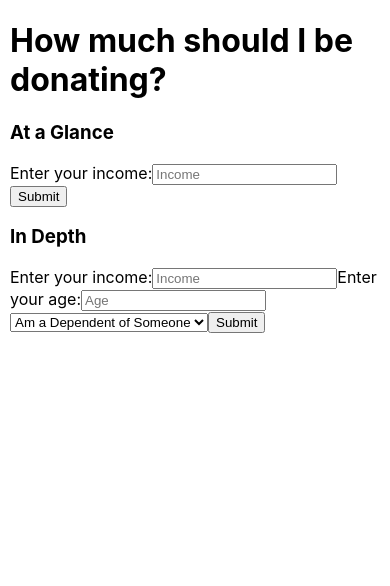
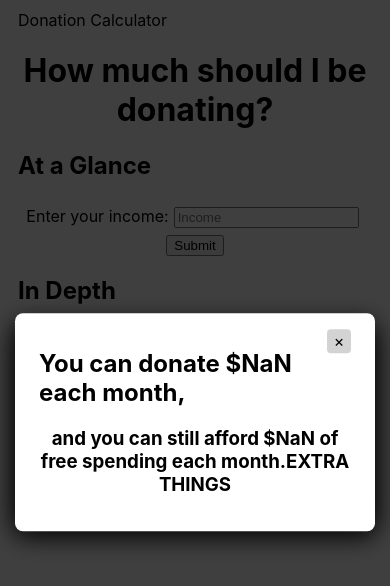
Before and after one commit to cmalatak/donation-calculator, a React (Create React App) app: page / in a window 390 px wide. Shown: the top 586 px of the page. Built offline with nearby package versions, Linux system fonts and the light colour scheme; the HTML template or start-up script is replaced by a standard one.

Commit message:
- update for accessibility compliance - add css styling for responsiveness and some experimentation

```diff
--- /dev/null
+++ b/public/index.html
@@ -0,0 +1,13 @@
+<!DOCTYPE html>
+<html lang="en">
+  <head>
+    <meta charset="utf-8" />
+    <link rel="icon" href="%PUBLIC_URL%/favicon.ico" />
+    <meta name="viewport" content="width=device-width, initial-scale=1" />
+    <meta name="theme-color" content="#000000" />
+    <title>Donation Calculator</title>
+  </head>
+  <body>
+    <div id="root"></div>
+  </body>
+</html>
--- a/src/App.css
+++ b/src/App.css
@@ -1,6 +1,39 @@
+@media (min-width: 320px) and (max-width: 599px) {
   .app {
     margin: 10px;
   }
+
+  h1 {
+    text-align: center;
+  }
+
+  h2 {
+    text-align: start;
+  }
+
+  [class*="arguments"] {
+    display: flex;
+    flex-direction: column;
+    justify-content: space-between;
+  }
+
+  [class*="-calculator"] {
+    text-align: center;
+  }
+
+  label {
+    margin: 6px;
+  }
+
+  input {
+    margin-left: 5px;
+    margin-right: 5px;
+  }
+
+  select {
+    margin-left: 5px;
+  }
+
   .modal {
     position: fixed;
     left: 0;
@@ -20,7 +53,7 @@
     transform: translate(-50%, -50%);
     background-color: white;
     padding: 1rem 1.5rem;
-  width: 40rem;
+    width: 80%;
     border-radius: 0.5rem;
     box-shadow: 0px 7px 25px 0px rgba(0, 0, 0, 0.75);
   }
@@ -42,3 +75,70 @@
     transform: scale(1);
     transition: visibility 0s linear 0s, opacity 0.25s 0s, transform 0.25s;
   }
+}
+
+@media (min-width: 600px) {
+  .app {
+    margin: 10px;
+  }
+
+  [class*="arguments"] {
+    display: flex;
+    justify-content: space-between;
+  }
+
+  label {
+    margin: 6px;
+  }
+
+  input {
+    margin-left: 5px;
+    margin-right: 5px;
+  }
+
+  select {
+    margin-left: 5px;
+  }
+
+  .modal {
+    position: fixed;
+    left: 0;
+    top: 0;
+    width: 100%;
+    height: 100%;
+    background-color: rgba(0, 0, 0, 0.5);
+    opacity: 0;
+    visibility: hidden;
+    transform: scale(1.1);
+    transition: visibility 0s linear 0.25s, opacity 0.25s 0s, transform 0.25s;
+  }
+  .modal-content {
+    position: absolute;
+    top: 50%;
+    left: 50%;
+    transform: translate(-50%, -50%);
+    background-color: white;
+    padding: 1rem 1.5rem;
+    width: 80%;
+    border-radius: 0.5rem;
+    box-shadow: 0px 7px 25px 0px rgba(0, 0, 0, 0.75);
+  }
+  .close-button {
+    float: right;
+    width: 1.5rem;
+    line-height: 1.5rem;
+    text-align: center;
+    cursor: pointer;
+    border-radius: 0.25rem;
+    background-color: lightgray;
+  }
+  .close-button:hover {
+    background-color: darkgray;
+  }
+  .show-modal {
+    opacity: 1;
+    visibility: visible;
+    transform: scale(1);
+    transition: visibility 0s linear 0s, opacity 0.25s 0s, transform 0.25s;
+  }
+}
--- a/src/App.js
+++ b/src/App.js
@@ -7,6 +7,7 @@ import InDepthCalculator from "./InDepthCalculator";
 const App = () => {
   return (
     <div className="app">
+      <header>Donation Calculator</header>
       <h1>How much should I be donating?</h1>
       <AtAGlanceCalculator
         className="at-a-glance-calculator"
--- a/src/AtAGlanceCalculator.jsx
+++ b/src/AtAGlanceCalculator.jsx
@@ -10,14 +10,15 @@ const AtAGlanceCalculator = ({ className, calcName }) => {
 
   return (
     <div className={className}>
-      <h3>{calcName}</h3>
+      <h2>{calcName}</h2>
       <div className={`${className}-arguments`}>
         <Input
-          label="income"
+          label="income-one"
           type="number"
           value={income}
           setValue={setIncome}
         />
+      </div>
       <ResultButton className={className} setModalClass={setModalClass} />
       <ResultModal
         income={income}
@@ -27,7 +28,6 @@ const AtAGlanceCalculator = ({ className, calcName }) => {
         className={className}
       />
     </div>
-    </div>
   );
 };
 
--- a/src/ContributionSelect.jsx
+++ b/src/ContributionSelect.jsx
@@ -1,9 +1,11 @@
 import React from "react";
 
-const ContributionSelect = ({ id, value, setValue }) => {
+const ContributionSelect = ({ label, value, setValue }) => {
   return (
+    <label htmlFor={label}>
+      Enter your {label} status:
       <select
-      id={id}
+        id={label}
         value={value}
         onChange={(event) => setValue(event.target.value)}
         onBlur={(event) => setValue(event.target.value)}
@@ -13,6 +15,7 @@ const ContributionSelect = ({ id, value, setValue }) => {
         <option>Equal Contributor in Home</option>
         <option>Responsible for Dependents</option>
       </select>
+    </label>
   );
 };
 
--- a/src/InDepthCalculator.jsx
+++ b/src/InDepthCalculator.jsx
@@ -13,20 +13,21 @@ const InDepthCalculator = ({ className, calcName }) => {
 
   return (
     <div className={className}>
-      <h3>{calcName}</h3>
+      <h2>{calcName}</h2>
       <div className={`${className}-arguments`}>
         <Input
-          label="income"
+          label="income-two"
           type="number"
           value={income}
           setValue={setIncome}
         />
         <Input label="age" type="number" value={age} setValue={setAge} />
         <ContributionSelect
-          id="contribution"
+          label="contribution"
           value={contribution}
           setValue={setContribution}
         />
+      </div>
       <ResultButton className={className} setModalClass={setModalClass} />
       <ResultModal
         income={income}
@@ -36,7 +37,6 @@ const InDepthCalculator = ({ className, calcName }) => {
         age={age}
       />
     </div>
-    </div>
   );
 };
 
--- a/src/Input.jsx
+++ b/src/Input.jsx
@@ -1,9 +1,10 @@
 import React from "react";
 
 const Input = ({ label, type, value, setValue }) => {
+  const text = label.split("-");
   return (
     <label htmlFor={label}>
-      Enter your {label}:
+      Enter your {text[0]}:
       <input
         id={label}
         type={type}
--- a/src/ResultButton.jsx
+++ b/src/ResultButton.jsx
@@ -3,7 +3,7 @@ import React from "react";
 const ResultButton = ({ className, setModalClass }) => {
   return (
     <button
-      className={`${className}-button`}
+      className={`${className}-result-button`}
       onClick={() => setModalClass("show-modal")}
     >
       Submit
--- a/src/index.css
+++ b/src/index.css
@@ -1,13 +1,58 @@
 body {
-  margin: 0;
-  font-family: -apple-system, BlinkMacSystemFont, 'Segoe UI', 'Roboto', 'Oxygen',
-    'Ubuntu', 'Cantarell', 'Fira Sans', 'Droid Sans', 'Helvetica Neue',
+  font-family: -apple-system, BlinkMacSystemFont, "Segoe UI", "Roboto", "Oxygen",
+    "Ubuntu", "Cantarell", "Fira Sans", "Droid Sans", "Helvetica Neue",
     sans-serif;
   -webkit-font-smoothing: antialiased;
   -moz-osx-font-smoothing: grayscale;
 }
 
 code {
-  font-family: source-code-pro, Menlo, Monaco, Consolas, 'Courier New',
+  font-family: source-code-pro, Menlo, Monaco, Consolas, "Courier New",
     monospace;
 }
+
+/* Everything from here down was in pursuit of cute folder tabs to choose between calculator */
+/* It did not work, but I haven't given up hope. */
+/* Until the day comes where I do give up hope, this css will remain here */
+
+.calc-container {
+  width: 80%;
+}
+
+ul.calc-tabs {
+  display: flex;
+  position: relative;
+  width: 100%;
+  margin: 0;
+  padding: 0;
+  list-style: none;
+}
+
+ul.calc-tabs button {
+  border-radius: 25px 25px 0px 0px;
+  margin-right: 10px;
+  display: inline-block;
+  background: lightgoldenrodyellow;
+  color: #7f7f7f;
+  cursor: pointer;
+  padding: 5px 25px 5px 25px;
+}
+
+.calc-content-container > div:not(:first-child) {
+  display: none;
+}
+
+.calc-content-container > div {
+  padding: 10px;
+  text-align: left;
+  min-height: 200px;
+  background: lightgoldenrodyellow;
+  -moz-box-shadow: 5px 5px 10px rgba(0, 0, 0, 0.2);
+  -webkit-box-shadow: 5px 5px 10px rgba(0, 0, 0, 0.2);
+  box-shadow: 5px 5px 10px rgba(0, 0, 0, 0.2);
+}
+ul.calc-tabs a.active {
+  font-weight: bold;
+  background: lightgoldenrodyellow;
+  color: black;
+}
```
Also changed, not shown: src/CalcTab.jsx (added, +11 -0 lines), src/CalcTabs.jsx (added, +32 -0 lines). Lines whose indentation alone changed are shown as unchanged.
